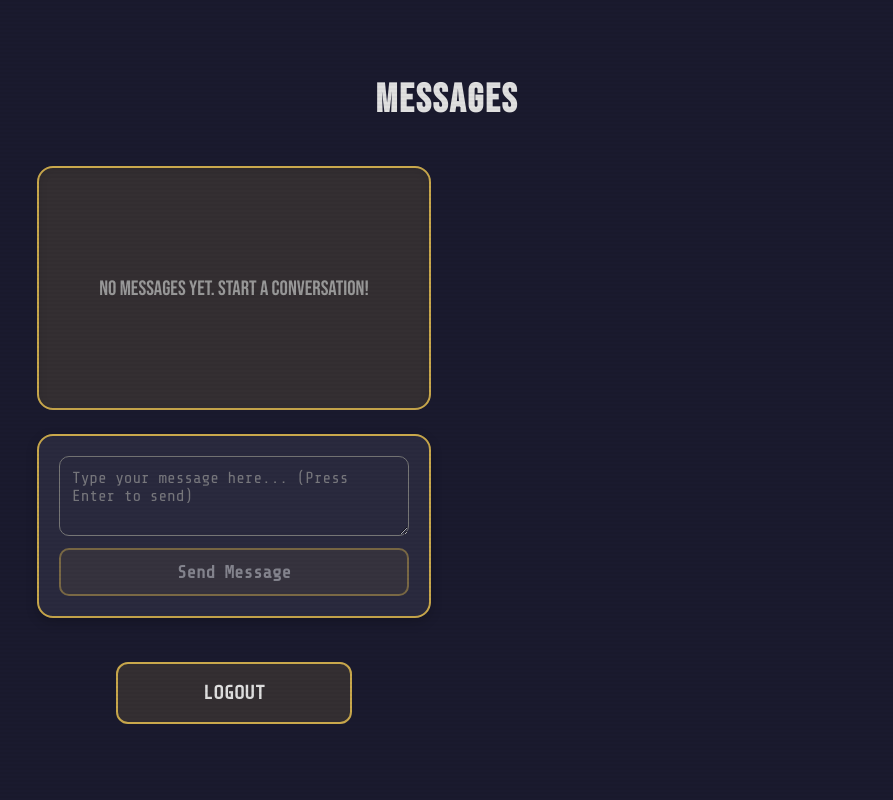
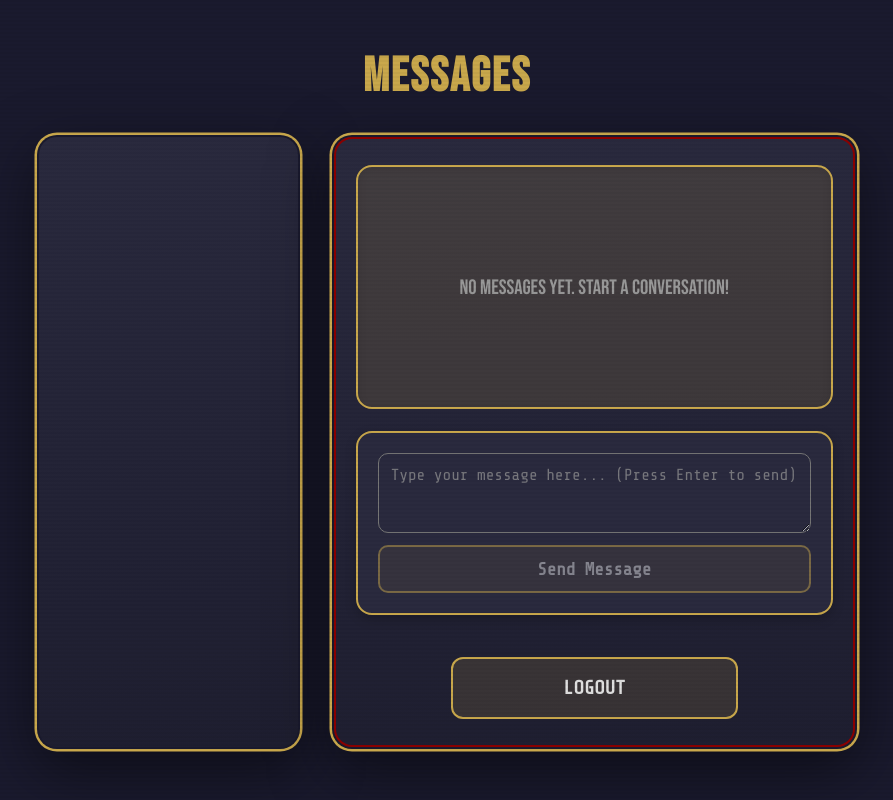
Before and after one commit to rajahw/cybersecurity-concept-demo, a React (Vite) app: page /messages in a window 1280 px wide. Shown: the whole page, without its empty margins (193-1086 px from the left). Built offline with nearby package versions, Linux system fonts and the light colour scheme.

Commit message:
Update messaging page layout

```diff
--- a/src/App.css
+++ b/src/App.css
@@ -42,25 +42,3 @@ body {
   align-items: center;
   min-height: 100vh;
 }
-
-.layout {
-  display: grid;
-  grid-template-columns: 1fr 1fr;
-  gap: 32px;
-  max-width: 900px;
-  width: 100%;
-  padding: 40px;
-}
-
-.title-badge h1 {
-  font-family: var(--display);
-  font-size: 3rem;
-  letter-spacing: 2px;
-  color: var(--gold);
-  line-height: 1.1;
-}
-
-@media (max-width: 680px) {
-  .layout {grid-template-columns: 1fr;}
-  .title-badge h1 {font-size: 2.2rem;}
-}
--- a/src/LoginPage.css
+++ b/src/LoginPage.css
@@ -1,3 +1,25 @@
+@media (max-width: 680px) {
+  .login-layout {grid-template-columns: 1fr;}
+  .title-badge h1 {font-size: 2.2rem;}
+}
+
+.login-layout {
+  display: grid;
+  grid-template-columns: 1fr 1fr;
+  gap: 32px;
+  max-width: 900px;
+  width: 100%;
+  padding: 40px;
+}
+
+.login-title-badge h1 {
+  font-family: var(--display);
+  font-size: 3rem;
+  letter-spacing: 2px;
+  color: var(--gold);
+  line-height: 1.1;
+}
+
 .login-left {
   display: flex;
   flex-direction: column;
--- a/src/LoginPage.tsx
+++ b/src/LoginPage.tsx
@@ -26,7 +26,7 @@ function LoginPage({onLogin}: {onLogin: (username: string) => void}) {
 
   //remove admin access if necessary
   function userLogin() {
-    if (username.trim() && (suggestions.length === 0 || password === 'admin')) {
+    if (username.trim() && !/\s/.test(password) && (suggestions.length === 0 || password === 'admin')) {
       onLogin(username);
       navigate('/messages');
     }
@@ -38,9 +38,9 @@ function LoginPage({onLogin}: {onLogin: (username: string) => void}) {
     suggestions.push('PASSWORD FOUND IN A DATA BREACH');
 
   return (
-    <div className="layout">
+    <div className="login-layout">
       <div className="login-left">
-        <div className="title-badge">
+        <div className="login-title-badge">
           <h1>
             Password Strength<br />
             Analyzer
--- a/src/MessagePage.css
+++ b/src/MessagePage.css
@@ -1,31 +1,59 @@
+@media (max-width: 680px) {
+  .messages-layout {grid-template-columns: 1fr;}
+  .title-badge h1 {font-size: 2.2rem;}
+}
+
+.messages-layout {
+  display: grid;
+  grid-template-columns: 1fr 2fr;
+  gap: 32px;
+  max-width: 900px;
+  width: 100%;
+  padding: 40px;
+}
+
+.messages-title-badge {
+  grid-column: 1 / -1;
+  text-align: center;
+}
+
+.messages-title-badge h1 {
+  font-family: var(--display);
+  font-size: 3rem;
+  letter-spacing: 2px;
+  color: var(--gold);
+  line-height: 1.1;
+}
+
 .messages-left {
+  background: linear-gradient(175deg, var(--panel-bg) 0%, var(--panel-bg2) 100%);
+  border-radius: 20px;
+  border: 2.5px solid transparent;
+  background-clip: padding-box;
+  padding: 28px 22px;
   display: flex;
   flex-direction: column;
-  gap: 24px;
-  width: 100%;
-  min-width: 0;
+  gap: 22px;
+  position: relative;
+  box-shadow:
+    0 0 0 2.5px var(--gold),
+    0 20px 60px rgba(0,0,0,0.5);
 }
 
 .messages-right {
+  background: linear-gradient(175deg, var(--panel-bg) 0%, var(--panel-bg2) 100%);
+  border-radius: 20px;
+  border: 2.5px solid transparent;
+  background-clip: padding-box;
+  padding: 28px 22px;
   display: flex;
   flex-direction: column;
-  gap: 24px;
-  width: 100%;
-  min-width: 0;
-}
-
-.messages-header {
-  grid-column: span 2;
-  text-align: center;
-  margin-bottom: 10px;
-}
-
-.messages-header h1 {
-  font-family: var(--display);
-  font-size: 2.5rem;
-  color: var(--text-dark);
-  letter-spacing: 2px;
-  margin: 0;
+  gap: 22px;
+  position: relative;
+  box-shadow:
+    0 0 0 2.5px var(--gold),
+    inset 0 0 0 2px var(--red-dark),
+    0 20px 60px rgba(0,0,0,0.5);
 }
 
 .messages-container {
--- a/src/MessagePage.tsx
+++ b/src/MessagePage.tsx
@@ -49,11 +49,12 @@ function MessagePage() {
     }
 
   return (
-    <div className="layout">
-        <div className="messages-header">
+    <div className="messages-layout">
+        <div className="messages-title-badge">
             <h1>Messages</h1>
         </div>
-        <div className="messages-left">
+        <div className="messages-left"></div>
+        <div className="messages-right">
             <div className="messages-container">
                 {messages.length > 0 ? (
                     <ul className="messages-list">
--- a/src/utilities.ts
+++ b/src/utilities.ts
@@ -202,9 +202,11 @@ export function formatTimestamp(timestamp: number): TimeComponents {
     return {month, day, year, hours, minutes};
 }
 
+/* Searching not implemented. Remove if necessary.
 export function searchMessages(query: string): Message[] {
     const messages = getMessages();
     const lowerQuery = query.toLowerCase();
 
     return messages.filter(msg => msg.content.toLowerCase().includes(lowerQuery));
 }
+*/
```
